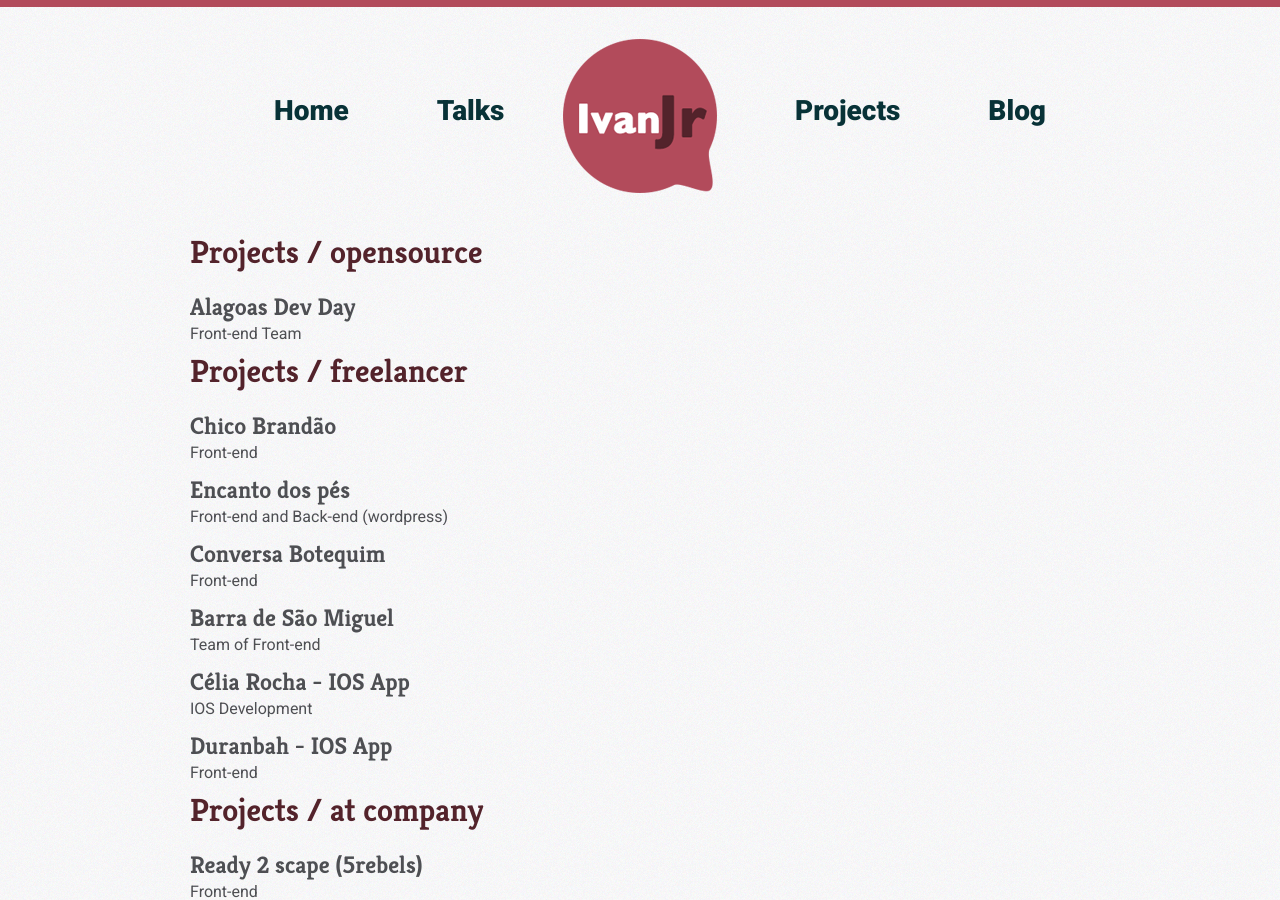
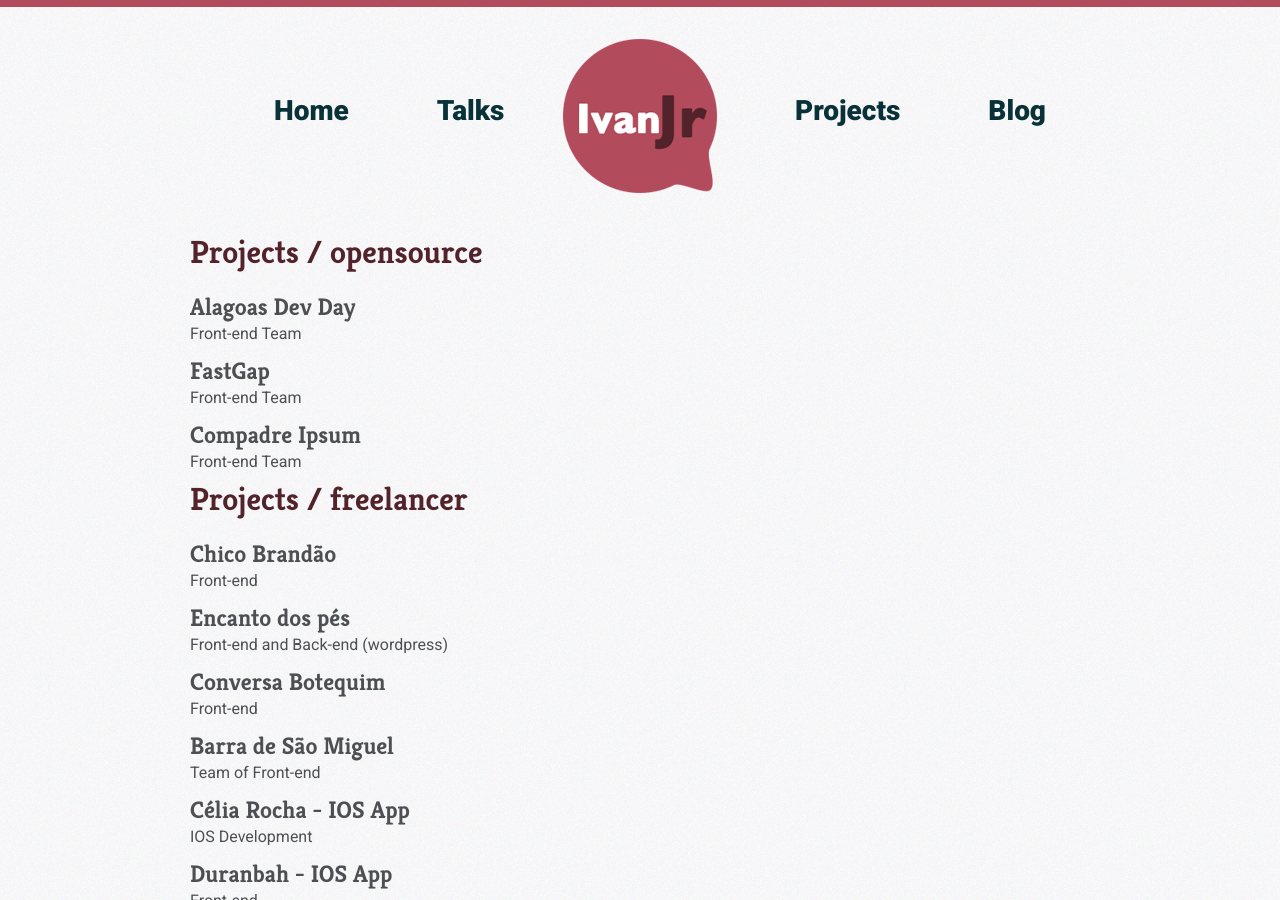
Before and after one commit to pragmaticivan/ivansantos.me, a Jekyll site: the page built from projects/index.html, in a window 1280 px wide and 900 px high. Built offline with Jekyll 4.4.1, drawn with Linux system fonts in a browser that asks for light colours; nearby versions of some CDN libraries; Markdown is read by kramdown in place of the engine named in the settings.

Commit message:
Update Opensource Projects

```diff
--- a/projects/index.html
+++ b/projects/index.html
@@ -12,6 +12,26 @@ class: "projects"
             <section class="project-description">
               <h2 class="project-title">
                  Alagoas Dev Day
+              </h2>
+              <span class="project-tecnology">Front-end Team</span>
+            </section>
+        </a>
+    </li>
+    <li class="list-item project clearfix">
+        <a href="https://github.com/FastGap" target="_blank" >
+            <section class="project-description">
+              <h2 class="project-title">
+                 FastGap
+              </h2>
+              <span class="project-tecnology">Front-end Team</span>
+            </section>
+        </a>
+    </li>
+    <li class="list-item project clearfix">
+        <a href="http://compadreipsum.com.br" target="_blank" >
+            <section class="project-description">
+              <h2 class="project-title">
+                 Compadre Ipsum
               </h2>
               <span class="project-tecnology">Front-end Team</span>
             </section>
```
Also changed, not shown: 1 other file.
